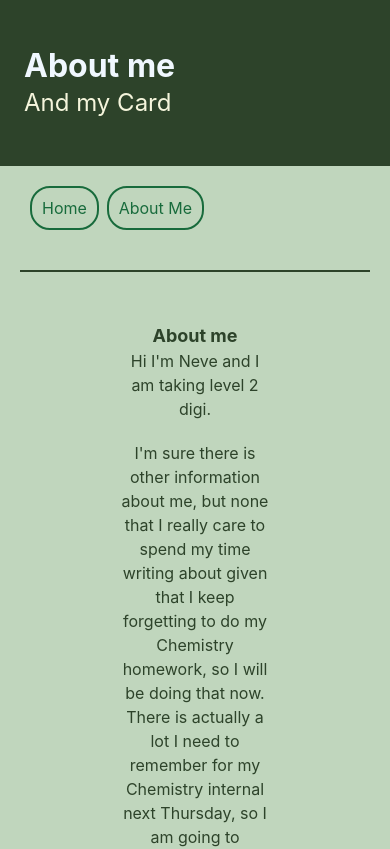
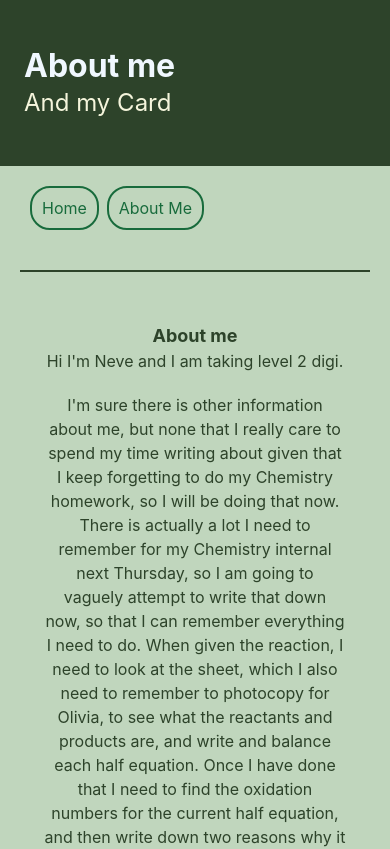
Before and after one commit to craighead-diocesan-school/summer-gallery-Neve-Is-Cool, a SvelteKit app: page /about-me in a window 390 px wide. Shown: the top 849 px of the page. Built offline with nearby package versions, Linux system fonts and the light colour scheme.

Commit message:
Mobile friendly

```diff
--- a/src/lib/Image.svelte
+++ b/src/lib/Image.svelte
@@ -13,12 +13,12 @@
 
 <style>
   figure {
-    padding: 20px;
+    padding: 4%;
     background-color: rgb(192, 214, 189);
   }
 
   .image {
-    width: 45vw;
+    width: 40vw;
   }
 
   figcaption {
--- a/src/routes/about-me/+page.svelte
+++ b/src/routes/about-me/+page.svelte
@@ -45,7 +45,7 @@
   p {
     margin-bottom: 20px;
     color: rgb(45, 67, 42);
-    margin-left: 100px;
-    margin-right: 100px;
+    margin-left: 7%;
+    margin-right: 7%;
   }
 </style>
```
Also changed, not shown: src/routes/+page.svelte (+5 -5 lines).
